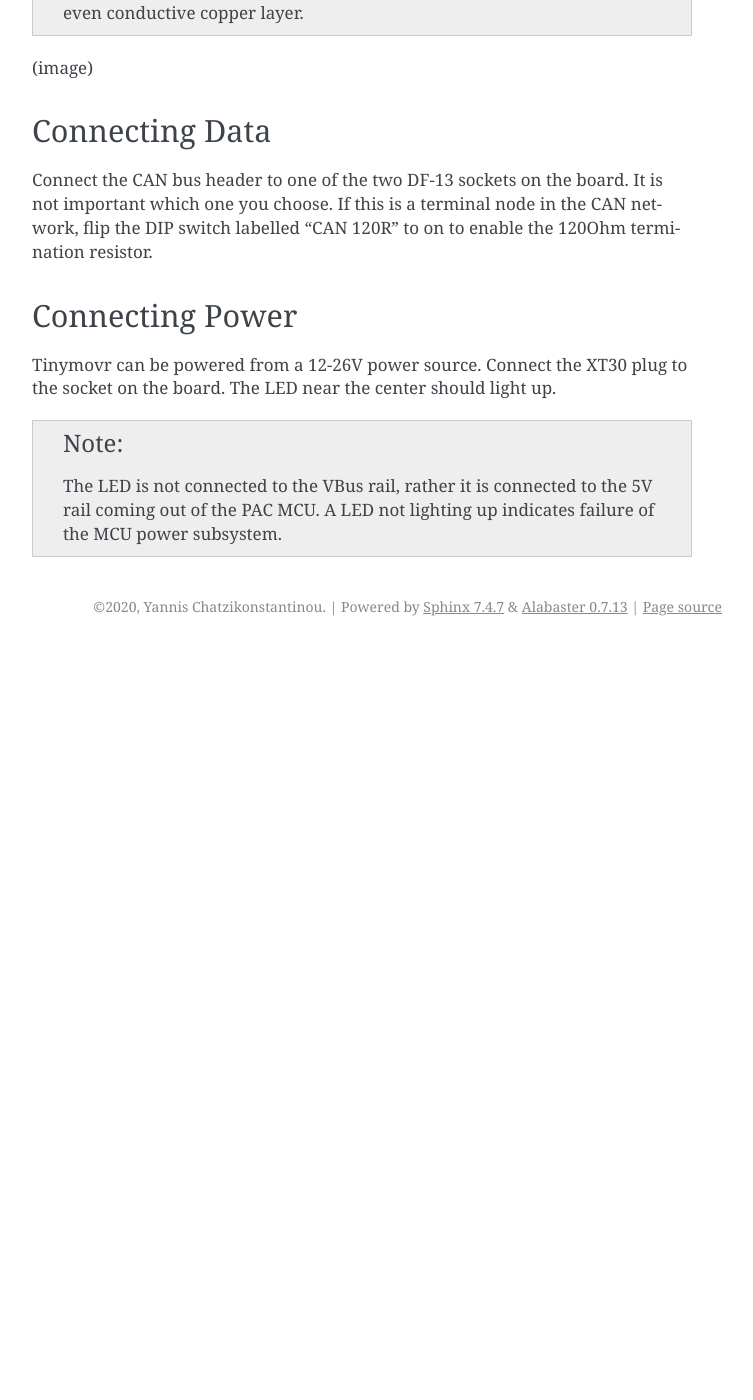
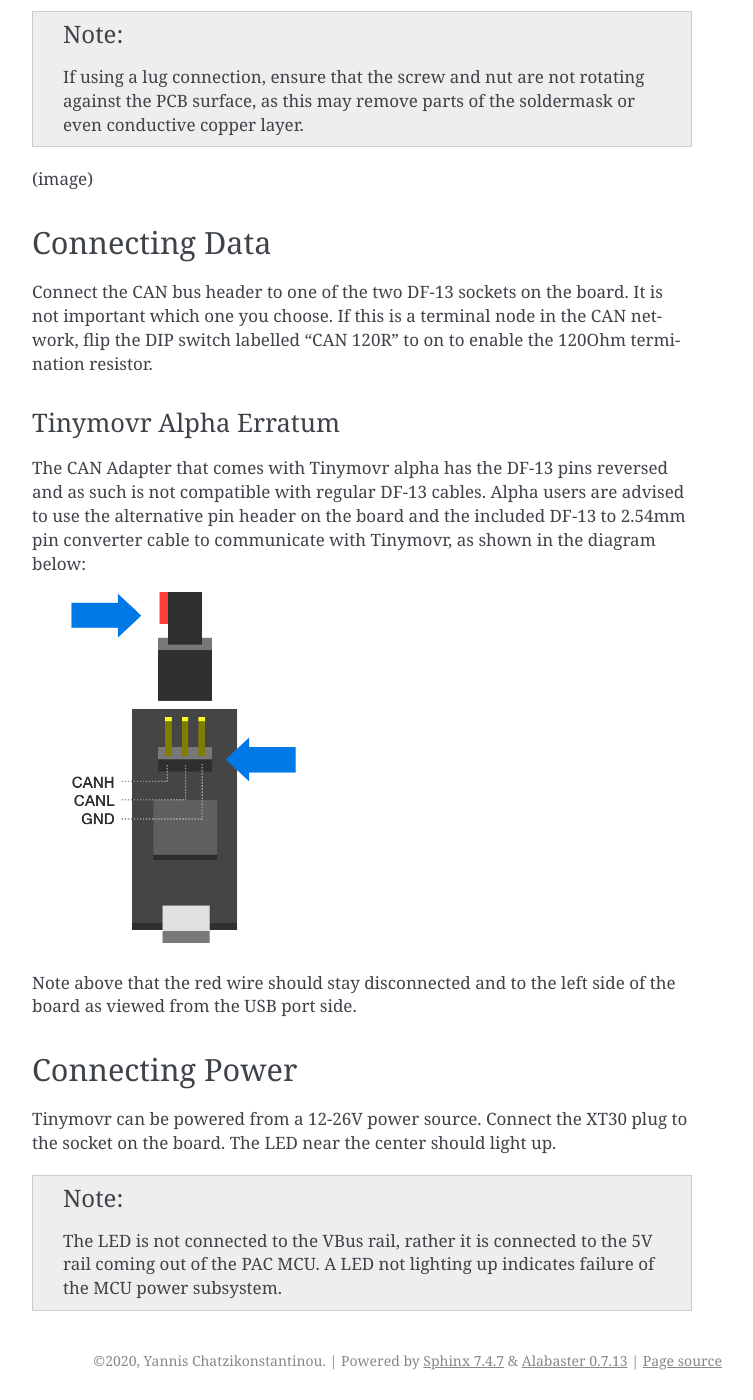
Before and after one commit to tinymovr/Tinymovr, a Sphinx documentation site: the page built from docs/hardware/guide.rst, in a window 1280 px wide and 1400 px high, scrolled down 2010 px. Shown: the whole window, without its empty margins (388-1141 px from the left). Built offline with Sphinx 7.4.7, drawn with Linux system fonts in a browser that asks for light colours; before the commit the page ends 2656 px from its top, so only the background shows below that; some of the changed text lies outside the part shown.

Commit message:
add alpha erratum

```diff
--- a/docs/hardware/guide.rst
+++ b/docs/hardware/guide.rst
@@ -40,11 +40,15 @@
 Electrical Setup
 ################
 
-Electircal setup comprises three main parts: Motor connection, data connection and power connection. Below is a diagram with the electrical connection scheme.
+.. warning::
+   Tinymovr Alpha users: Please see :ref:`alpha-erratum-1`.
+
+Electrical setup comprises three main parts: Motor connection, data connection and power connection. Below is a diagram with the electrical connection scheme.
 
 .. image:: connections.png
   :width: 800
   :alt: Tinymovr power and data connection diagram
+
 
 Connecting Motor
 ################
@@ -58,10 +62,24 @@
 
 (image)
 
+
 Connecting Data
 ###############
 
 Connect the CAN bus header to one of the two DF-13 sockets on the board. It is not important which one you choose. If this is a terminal node in the CAN network, flip the DIP switch labelled "CAN 120R" to on to enable the 120Ohm termination resistor.
+
+.. _alpha-erratum-1:
+
+Tinymovr Alpha Erratum
+**********************
+
+The CAN Adapter that comes with Tinymovr alpha has the DF-13 pins reversed and as such is not compatible with regular DF-13 cables. Alpha users are advised to use the alternative pin header on the board and the included DF-13 to 2.54mm pin converter cable to communicate with Tinymovr, as shown in the diagram below:
+
+.. image:: header.png
+  :width: 300
+  :alt: Tinymovr alpha pin header connection
+
+Note above that the red wire should stay disconnected and to the left side of the board as viewed from the USB port side.
 
 
 Connecting Power
--- a/docs/studio/installation.rst
+++ b/docs/studio/installation.rst
@@ -1,6 +1,6 @@
-*************************
+****************************
 Tinymovr Studio Installation
-*************************
+****************************
 
 Using pip
 #########
```
Also changed, not shown: docs/hardware/header.png (added).
